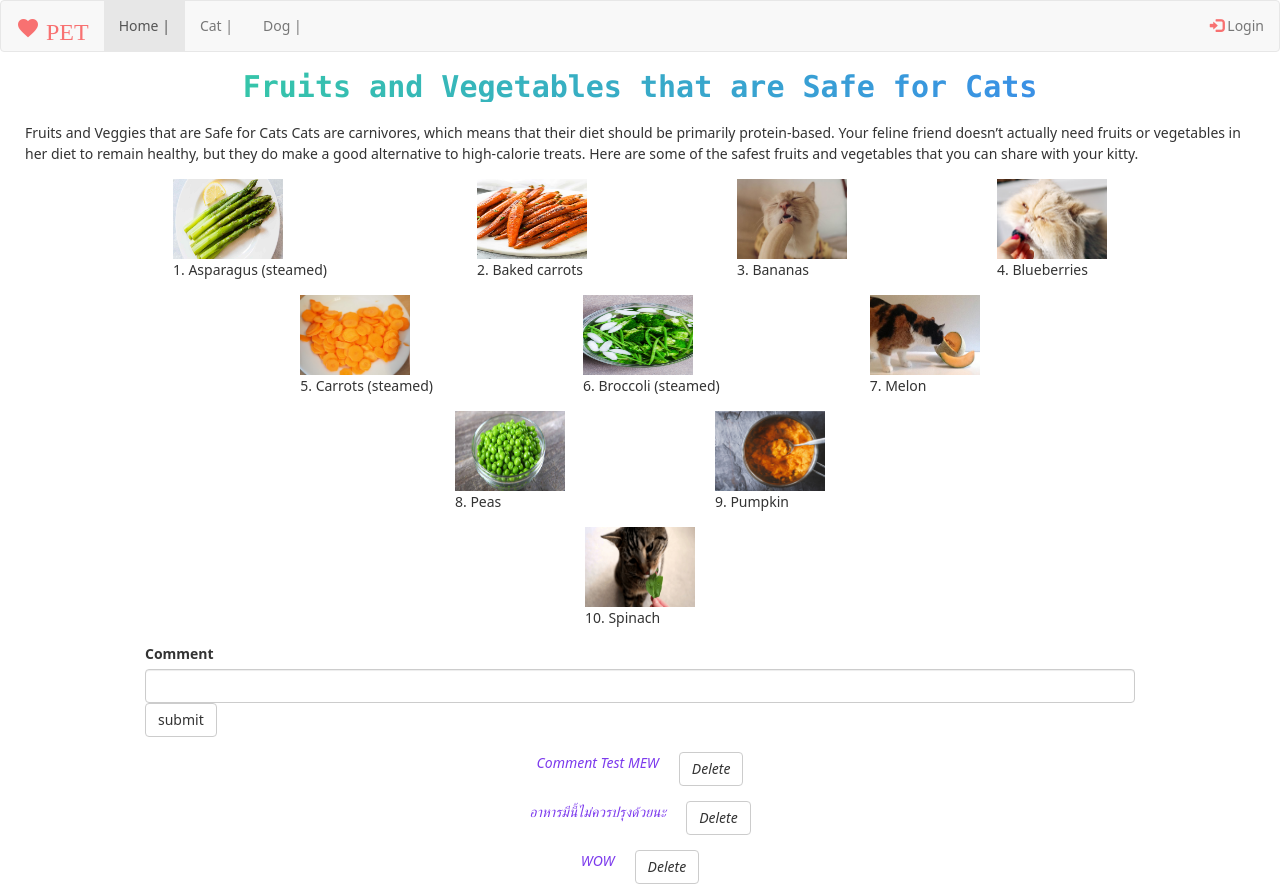
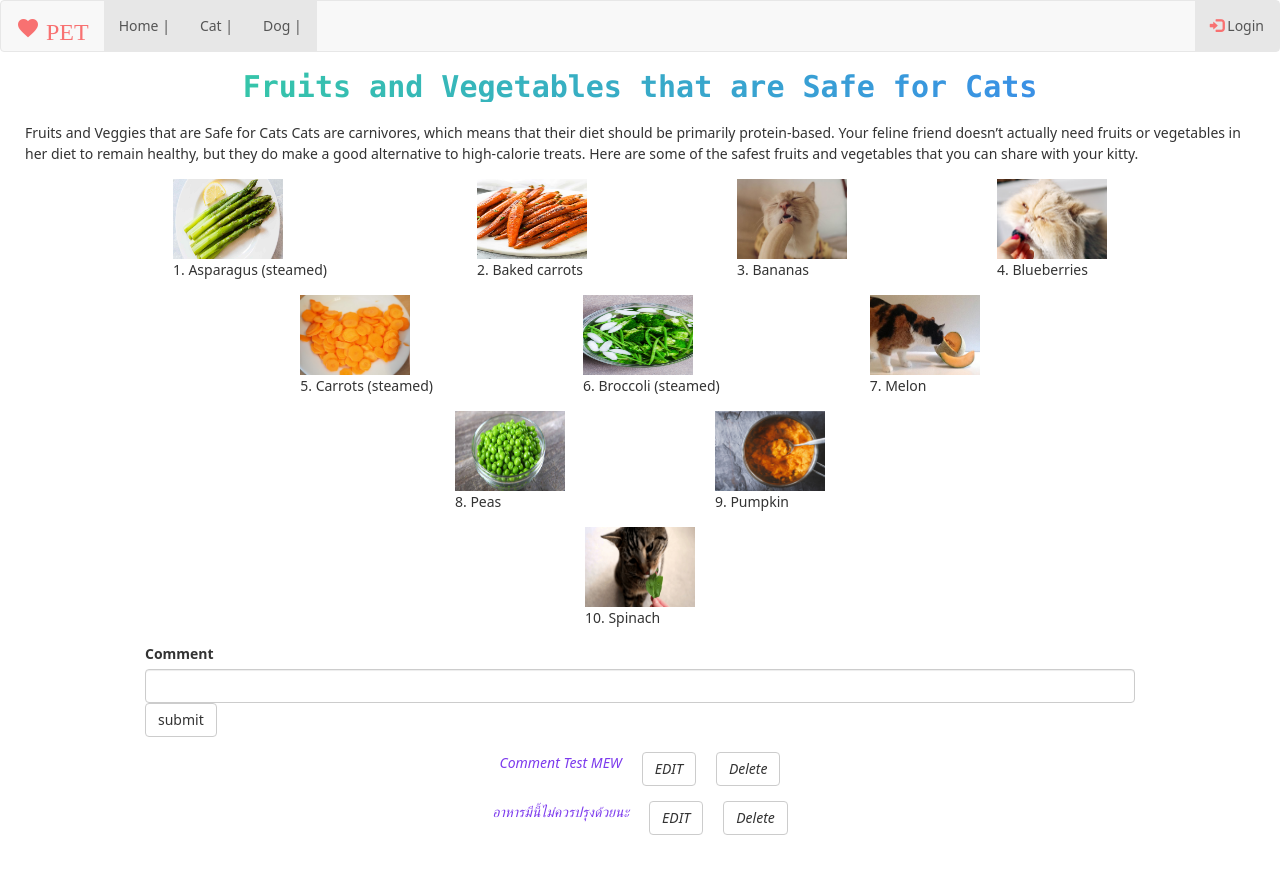
Before and after one commit to Skeletonbear/INT203_62130500056_Groupwork_SPA, a Vue app: page /cat in a window 1280 px wide. After the commit the page ends 835 px from the top, so only its background shows below. Built offline with nearby package versions, Linux system fonts and the light colour scheme; data requests are answered from the project's data file.

Commit message:
PUT API NOT COMPLETED

```diff
--- a/db.json
+++ b/db.json
@@ -7,10 +7,6 @@
     {
       "comment": "อาหารมีนี้ไม่ควรปรุงด้วยนะ",
       "id": 3
-    },
-    {
-      "comment": "WOW",
-      "id": 4
     }
   ]
 }
--- a/src/App.vue
+++ b/src/App.vue
@@ -10,19 +10,19 @@
         <li class="active">
           <a> <router-link to="/">Home</router-link> |</a>
         </li>
-        <li>
+        <li class="active">
           <a><router-link to="/cat">Cat </router-link> |</a>
         </li>
-        <li>
+        <li class="active">
           <a><router-link to="/Dog">Dog</router-link> |</a>
         </li>
 
       </ul>
       <ul class="nav navbar-nav navbar-right">
-        <li>
+        <li class="active">
           <a
             ><span class="glyphicon glyphicon-log-in text-red-400"></span
-            ><router-link to="/login"> Login </router-link></a
+            ><router-link to="/login"  > Login </router-link></a
           >
         </li>
       </ul>
--- a/src/components/BaesComment.vue
+++ b/src/components/BaesComment.vue
@@ -32,6 +32,8 @@ export default {
       commentResults: [],
       enteredComment: "",
       invalidCommentInput: false,
+      isEdit: false,
+      editId: '',
     };
   },
   methods: {
@@ -39,15 +41,60 @@ export default {
       this.invalidCommentInput = this.enteredComment === "" ? true : false;
       console.log(`Comment value: ${this.enteredComment}`);
       console.log(`invalid Comment: ${this.invalidCommentInput}`);
-      if (this.enteredComment === '') {
+
+       if (this.enteredComment === '') {
+      //   if (this.isEdit) {
+      //     this.editCheckComment({
+      //       id: this.editId,
+      //       comment: this.enteredComment
+
+      //     })
+      //   } else {
+      //     this.addNewComment({
+      //     comment: this.enteredComment
+      //     })
+      //   }}
+
         this.addNewComment({
           comment: this.enteredComment,
         })
       }else {
         this.saveComment();
-        //this.closeModal();
-      }
-    },
+      }},
+    // this.enteredName = ''},
+
+//     showData(oldComment) {
+//       this.isEdit = true
+//       this.editId = oldComment.id
+//       this.enteredComment = oldComment.comment
+//     },
+
+//  async editCheckComment(editingCheckComment) {
+//       try {
+//         const res = await fetch(`${this.url}/${editingCheckComment.id}`, {
+//           method: 'PUT',
+//           headers: {
+//             'content-type': 'application/json'
+//           },
+//           body: JSON.stringify({
+//             comment: editingCheckComment.comment,
+//           })
+//         })
+//         const data = await res.json()
+//         this.checkComment = this.checkComment.map((checkComment) =>
+//           checkComment.id === editingCheckComment.id
+//             ? { ...checkComment, comment: data.comment }
+//             : checkComment
+//         )
+//         this.isEdit = false
+//         this.editId = ''
+//         this.editingCheckComment = ''
+//       } catch (error) {
+//         console.log(`Could not edit! ${error}`)
+//       }
+//     },
+
+
     saveComment() {
       let commentResults = {
         comment: this.enteredComment,
--- a/src/views/Cat.vue
+++ b/src/views/Cat.vue
@@ -77,6 +77,13 @@
           <div class="">
             <p class="text-purple-600 italic flex">
               {{ result.comment }}
+
+              <base-buttons
+              class="ml-8"
+              @click="showData(oldComment)"
+              label="EDIT">
+              </base-buttons>
+
               <base-buttons
                 class="ml-8"
                 @click="deleteComment(result.id)"
@@ -92,9 +99,13 @@
 </template>
 
 <script>
+
 export default {
+
   data() {
     return {
+      // isEdit: false,
+      // editId: '',
       url: "http://localhost:5050/commentResults",
       commentResults: [],
     };
@@ -134,6 +145,39 @@ export default {
       }
     },
   },
+
+showData(oldComment) {
+      this.isEdit = true
+      this.editId = oldComment.id
+      this.enteredComment = oldComment.comment
+    },
+
+ async editCheckComment(editingCheckComment) {
+      try {
+        const res = await fetch(`${this.url}/${editingCheckComment.id}`, {
+          method: 'PUT',
+          headers: {
+            'content-type': 'application/json'
+          },
+          body: JSON.stringify({
+            comment: editingCheckComment.comment,
+          })
+        })
+        const data = await res.json()
+        this.checkComment = this.checkComment.map((checkComment) =>
+          checkComment.id === editingCheckComment.id
+            ? { ...checkComment, comment: data.comment }
+            : checkComment
+        )
+        this.isEdit = false
+        this.editId = ''
+        this.editingCheckComment = ''
+      } catch (error) {
+        console.log(`Could not edit! ${error}`)
+      }
+    },
+
+
   async created() {
     this.commentResults = await this.fetchCommentResult();
   },
--- a/src/views/Login.vue
+++ b/src/views/Login.vue
@@ -9,6 +9,7 @@
       </div>
     </base-card>
   </div>
+
 </template>
 
 <script>
```
Also changed, not shown: src/edit.svg (added).
